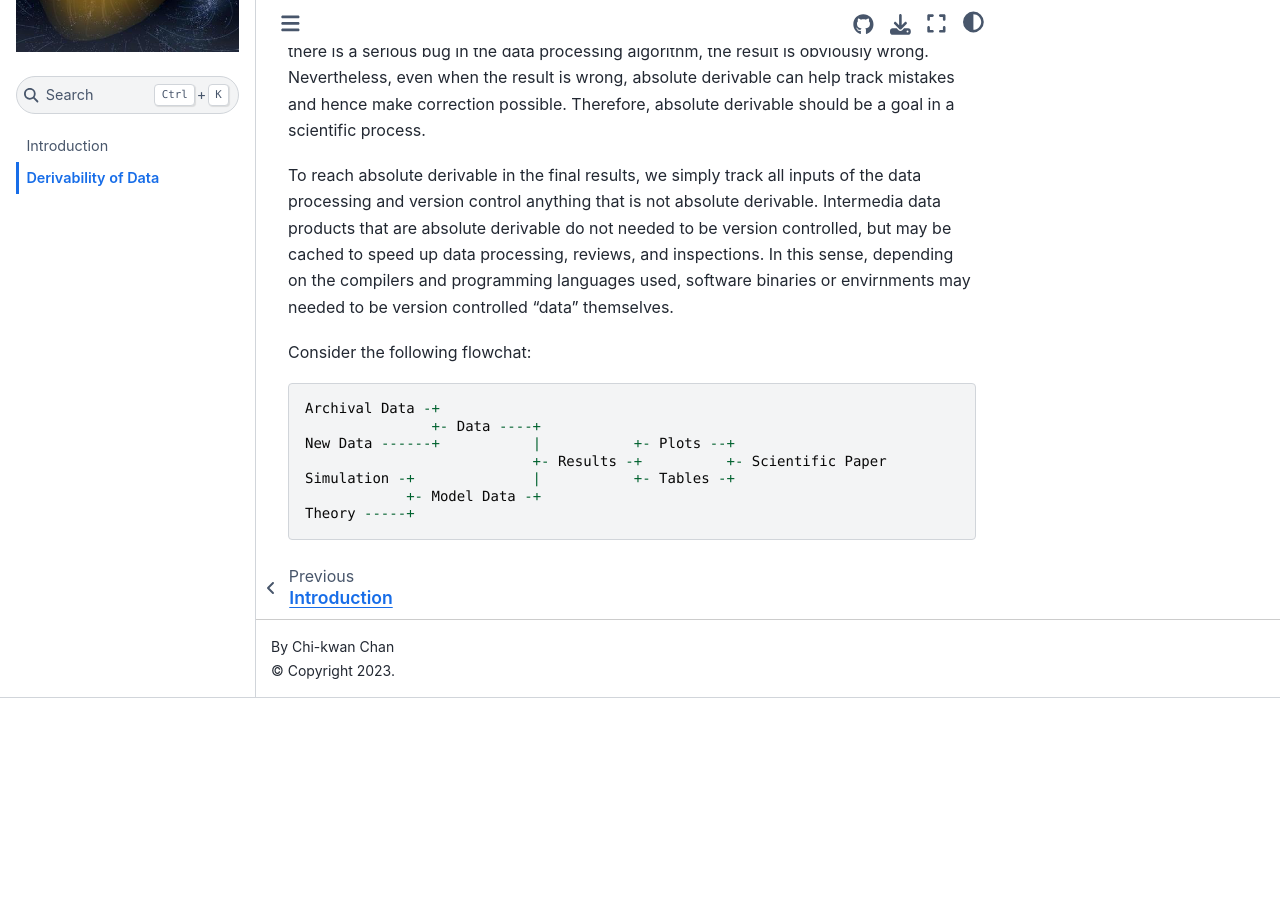
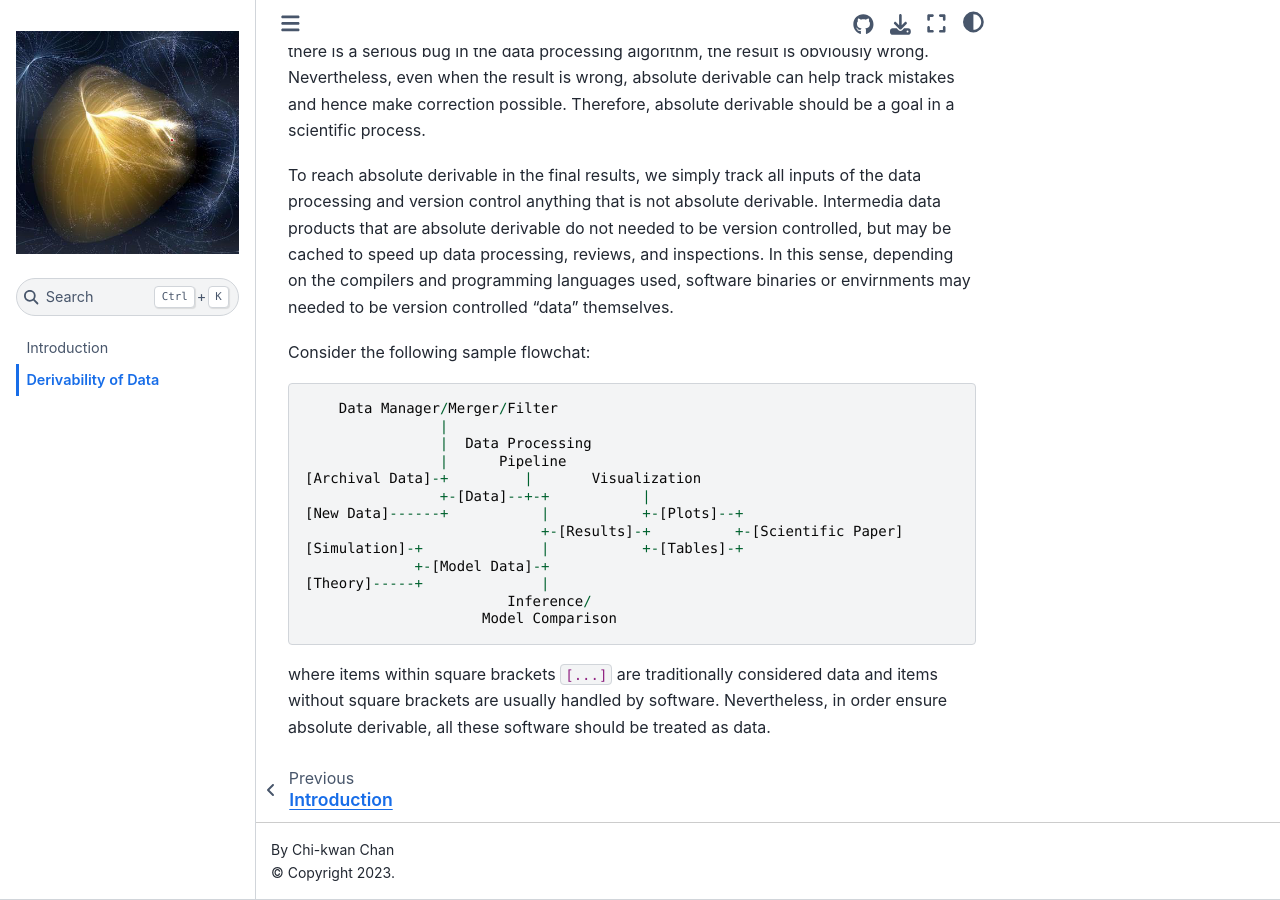
Before and after one commit to l6a/elements, a Jupyter Book: the page built from docs/derivability.md, in a window 1280 px wide and 900 px high, scrolled down 580 px. Built offline with Jupyter Book 1.0.4 settings and Sphinx 7.4.7 and the Sphinx Book theme 1.1.4, drawn with Linux system fonts in a browser that asks for light colours; before the commit the page ends 1278 px from its top, so only the background shows below that.

Commit message:
Consider software as data

````diff
--- a/docs/derivability.md
+++ b/docs/derivability.md
@@ -44,13 +44,24 @@
 used, software binaries or envirnments may needed to be version
 controlled "data" themselves.
 
-Consider the following flowchat:
+Consider the following sample flowchat:
 ```
-Archival Data -+
-               +- Data ----+
-New Data ------+           |           +- Plots --+
-                           +- Results -+          +- Scientific Paper
-Simulation -+              |           +- Tables -+
-            +- Model Data -+
-Theory -----+
+    Data Manager/Merger/Filter
+                |
+                |  Data Processing
+                |      Pipeline
+[Archival Data]-+         |       Visualization
+                +-[Data]--+-+           |
+[New Data]------+           |           +-[Plots]--+
+                            +-[Results]-+          +-[Scientific Paper]
+[Simulation]-+              |           +-[Tables]-+
+             +-[Model Data]-+
+[Theory]-----+              |
+                        Inference/
+                     Model Comparison
 ```
+where items within square brackets `[...]` are traditionally
+considered data and items without square brackets are usually handled
+by software.
+Nevertheless, in order ensure absolute derivable, all these software
+should be treated as data.
````
